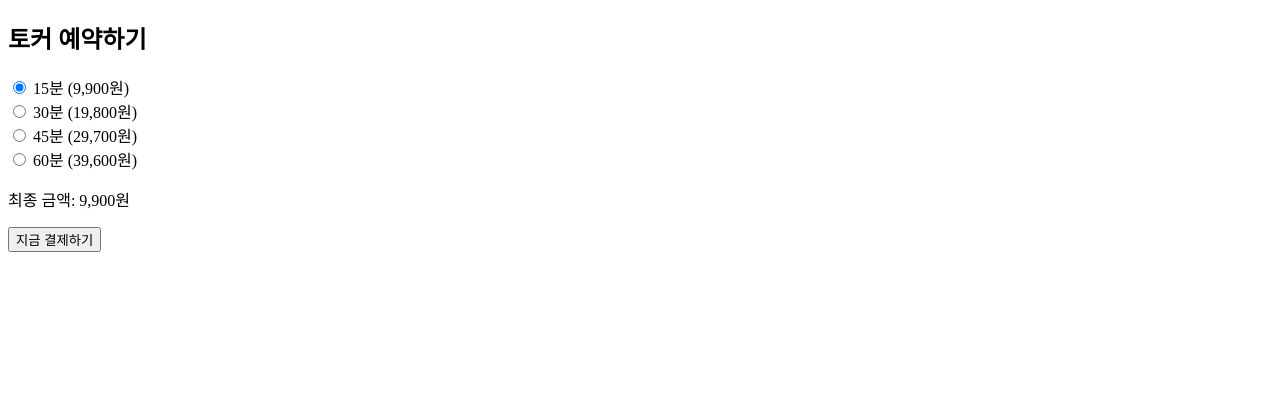
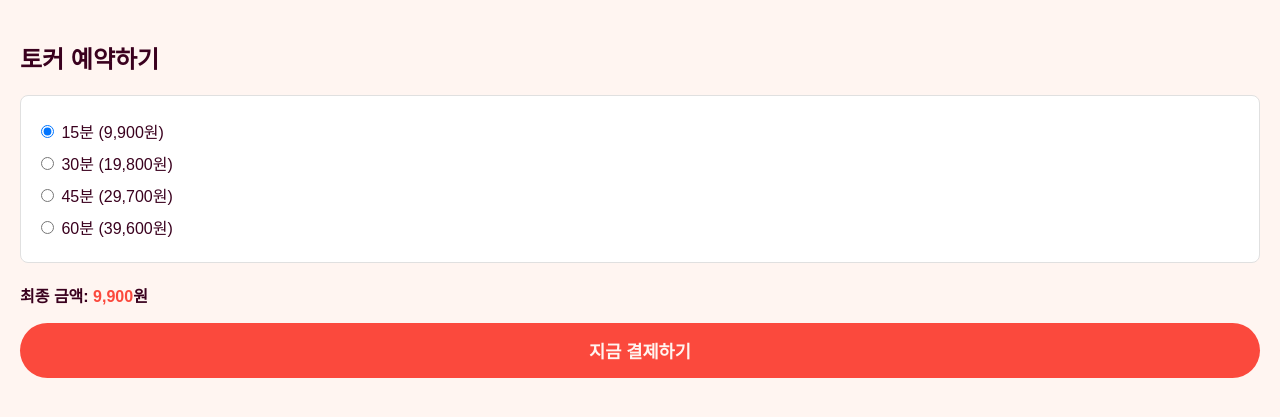
Before and after one commit to n2ll/bravo, a Flask app: page / in a window 1280 px wide. Shown: the top 417 px of the page. Run offline with Flask 3, Linux system fonts and the light colour scheme; some libraries are stand-ins or nearby versions.

Commit message:
Update pay.html

```diff
--- a/templates/pay.html
+++ b/templates/pay.html
@@ -4,26 +4,92 @@
   <meta charset="UTF-8">
   <title>결제하기</title>
   <script src="https://democpay.payple.kr/js/v1/payment.js"></script>
+  <style>
+    body {
+      font-family: 'Noto Sans KR', sans-serif;
+      background: #FFF5F1; /* 기본 배경 */
+      color: #3A001E;      /* 메인 텍스트 */
+      margin: 0;
+      padding: 20px;
+    }
+
+    h2 {
+      color: #3A001E; /* 헤드라인 */
+    }
+
+    .price-box {
+      background: #FFFFFF;
+      border: 1px solid #E0E0E0;
+      border-radius: 8px;
+      padding: 15px;
+      margin-bottom: 20px;
+    }
+
+    label {
+      display: block;
+      margin: 8px 0;
+    }
+
+    p {
+      font-weight: bold;
+    }
+
+    #final {
+      color: #FB493D; /* 금액 강조 */
+    }
+
+    button {
+      display: block;
+      width: 100%;
+      background: #FB493D; /* CTA 버튼 */
+      color: #FFF5F1;
+      border: none;
+      border-radius: 30px;
+      padding: 15px;
+      font-size: 1.1em;
+      font-weight: 600;
+      cursor: pointer;
+    }
+
+    button:hover {
+      background: #BB8378; /* Hover 시 보조 배경 */
+      color: #FFF5F1;
+    }
+  </style>
 </head>
 <body>
   <h2>토커 예약하기</h2>
 
-  <div>
-    <label><input type="radio" name="duration" value="15" data-price="9900" checked> 15분 (9,900원)</label><br>
-    <label><input type="radio" name="duration" value="30" data-price="19800"> 30분 (19,800원)</label><br>
-    <label><input type="radio" name="duration" value="45" data-price="29700"> 45분 (29,700원)</label><br>
+  <div class="price-box">
+    <label><input type="radio" name="duration" value="15" data-price="9900" checked> 15분 (9,900원)</label>
+    <label><input type="radio" name="duration" value="30" data-price="19800"> 30분 (19,800원)</label>
+    <label><input type="radio" name="duration" value="45" data-price="29700"> 45분 (29,700원)</label>
     <label><input type="radio" name="duration" value="60" data-price="39600"> 60분 (39,600원)</label>
   </div>
 
   <p>최종 금액: <span id="final">9,900</span>원</p>
   <button onclick="pay()">지금 결제하기</button>
 
-  <!-- jQuery (먼저 로드) -->
+  <script>
+    // 금액 업데이트 함수
+    function updatePrice() {
+      const selected = document.querySelector('input[name="duration"]:checked');
+      const price = selected.dataset.price;
+      document.getElementById("final").innerText = Number(price).toLocaleString();
+    }
+
+    // 라디오 버튼 클릭할 때마다 updatePrice 실행
+    document.querySelectorAll('input[name="duration"]').forEach(radio => {
+      radio.addEventListener('change', updatePrice);
+    });
+
+    // 초기 실행 (기본값 세팅)
+    window.onload = updatePrice;
+  </script>
+  <!-- jQuery -->
   <script src="https://ajax.googleapis.com/ajax/libs/jquery/3.4.1/jquery.min.js"></script>
-
   <!-- Payple SDK -->
   <script src="https://democpay.payple.kr/js/v1/payment.js"></script>
-
   <script>
     function pay() {
       let obj = {
```
